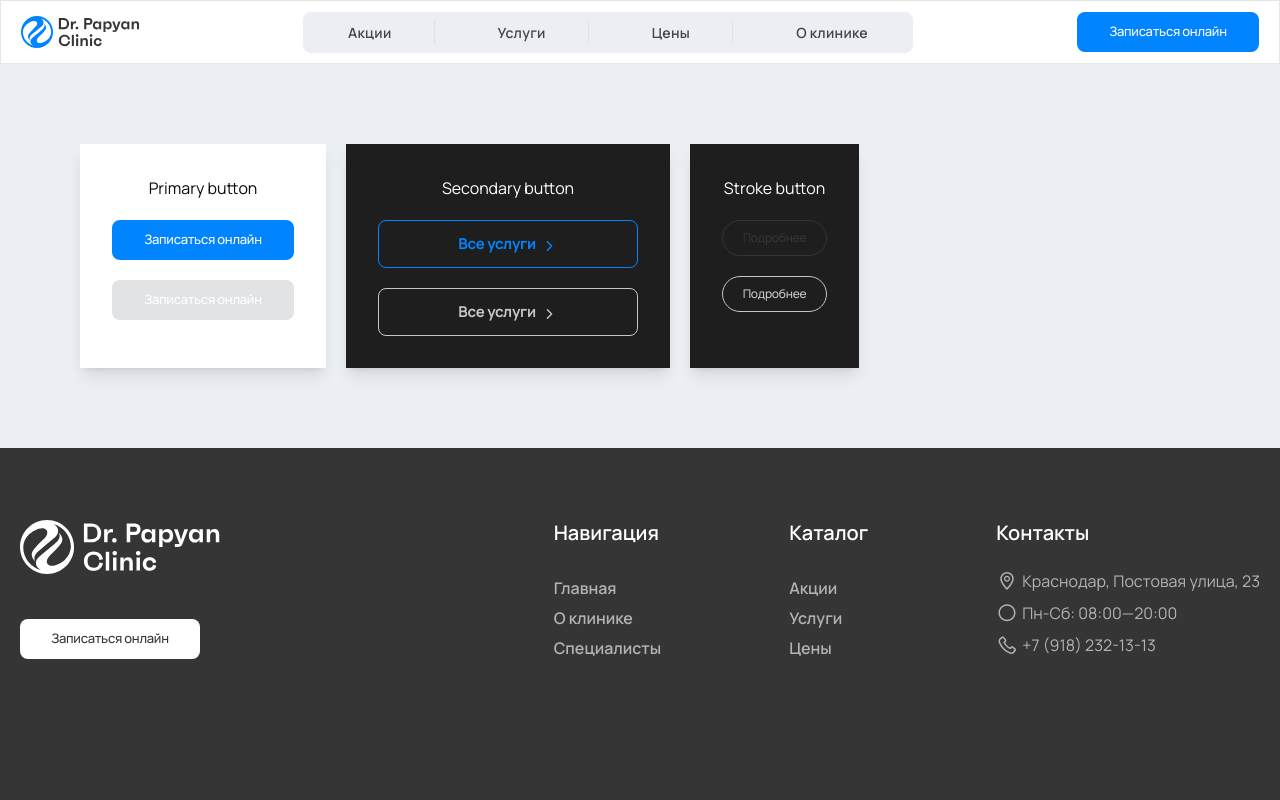
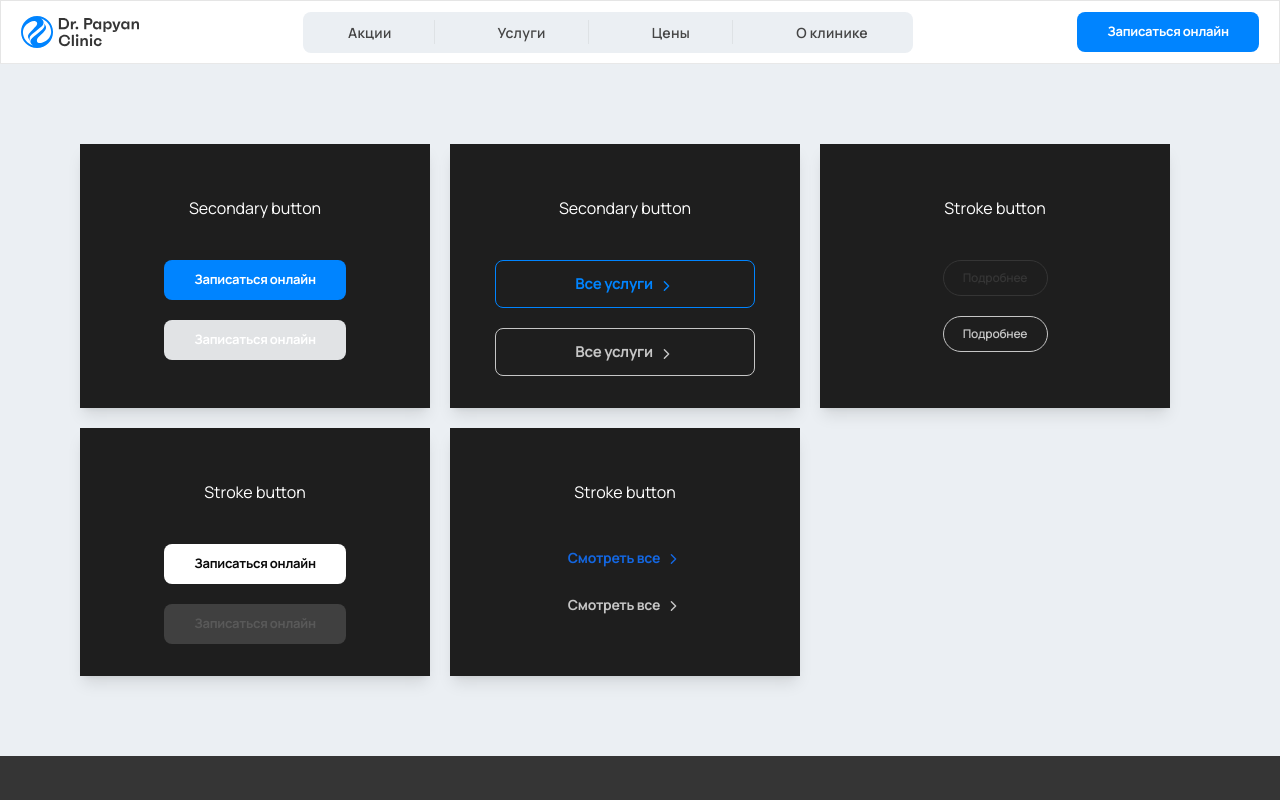
Before and after one commit to Vadim4ick/papyan, a Next.js app: page / in a window 1280 px wide. Shown: the top 800 px of the page. Built offline with nearby package versions, Linux system fonts and the light colour scheme.

Commit message:
UI:Buttons

```diff
--- a/src/app/page.tsx
+++ b/src/app/page.tsx
@@ -3,9 +3,9 @@ import { ChevronRight } from "lucide-react";
 
 export default function Home() {
   return (
-    <div className="h-full flex gap-5 p-20 bg-[#EBEFF3]">
-      <div className="flex flex-col bg-white items-center p-8 gap-5 min-w-fit shadow-lg">
-        <h1>Primary button</h1>
+    <div className="h-full flex flex-wrap gap-5 p-20 bg-[#EBEFF3]">
+      <div className="flex flex-col bg-[#1E1E1E] items-center p-8 gap-5 w-[350px] shadow-lg">
+      <h1 className="text-white py-5">Secondary button</h1>
         <Button variant="default" >
           Записаться онлайн
         </Button>
@@ -14,8 +14,8 @@ export default function Home() {
         </Button>
       </div>
 
-      <div className="flex flex-col bg-[#1E1E1E] items-center p-8 gap-5 min-w-fit shadow-lg">
-        <h1 className="text-white">Secondary button</h1>
+      <div className="flex flex-col bg-[#1E1E1E] items-center p-8 gap-5 w-[350px] shadow-lg">
+        <h1 className="text-white py-5">Secondary button</h1>
         <Button variant="secondary">
           Все услуги <span className="ms-[5px] mt-[3px]"><ChevronRight width={17} /></span>
         </Button>
@@ -24,8 +24,8 @@ export default function Home() {
         </Button>
       </div>
 
-      <div className="flex flex-col bg-[#1E1E1E] items-center p-8 gap-5 min-w-fit shadow-lg">
-        <h1 className="text-white">Stroke button</h1>
+      <div className="flex flex-col bg-[#1E1E1E] items-center p-8 gap-5 w-[350px] shadow-lg">
+        <h1 className="text-white py-5">Stroke button</h1>
         <Button variant="stroke">
           Подробнее
         </Button>
@@ -33,6 +33,26 @@ export default function Home() {
           Подробнее
         </Button>
       </div>
+
+      <div className="flex flex-col bg-[#1E1E1E] items-center p-8 gap-5 w-[350px] shadow-lg">
+        <h1 className="text-white py-5">Stroke button</h1>
+        <Button variant="white">
+          Записаться онлайн
+        </Button>
+        <Button variant="white"  disabled>
+          Записаться онлайн
+        </Button>
+      </div>
+
+      <div className="flex flex-col bg-[#1E1E1E] items-center p-8 gap-5 w-[350px] shadow-lg">
+        <h1 className="text-white py-5">Stroke button</h1>
+        <Button variant="tretiary">
+          Смотреть все
+        </Button>
+        <Button variant="tretiary"  disabled>
+          Смотреть все
+        </Button>
+      </div>
     </div>
   );
 }
--- a/src/components/ui/button.tsx
+++ b/src/components/ui/button.tsx
@@ -3,14 +3,16 @@ import { Slot } from "@radix-ui/react-slot";
 import { cva, type VariantProps } from "class-variance-authority";
 
 import { cn } from "@/shared/lib/utils";
+import { ChevronRight } from "lucide-react";
 
 const buttonVariants = cva(
-  "inline-flex items-center justify-center whitespace-nowrap rounded-[8px] text-[13px] tracking-tight font-medium disabled:pointer-events-none ",
+  "inline-flex items-center justify-center whitespace-nowrap rounded-[8px] text-[14px] tracking-tight font-bold disabled:pointer-events-none ",
   {
     variants: {
       variant: {
         default: `
           h-[40px] w-[182px]
+          text-[13px]
           bg-primary text-primary-foreground
           transition-[font-size,background-color]
           duration-500 ease-out
@@ -21,8 +23,8 @@ const buttonVariants = cva(
         secondary: `
           h-[48px] w-[260px]
           bg-transparent
-          text-primary text-[15px] font-bold
-          border border-primary border-[1px] rounded-[8px]
+          text-primary text-[15px]
+          border border-primary border-[1px]
           transition-all duration-300 ease-out
           hover:opacity-100 hover:bg-primary hover:text-secondary
           active:bg-primary active:opacity-100 active:text-[13px]
@@ -30,23 +32,33 @@ const buttonVariants = cva(
         `,
         stroke: `
           h-[36px] w-[105px]
-          text-[#353535] text-[12px]
+          text-[#353535] text-[12px] font-semibold
           bg-transparent border border-[#353535] rounded-full
           transition-all duration-300 ease-out
           hover:bg-primary hover:text-secondary
           active:delay-[100ms] active:duration-[300ms] active:text-[11px]
           disabled:border-[#C6C6C6] disabled:bg-transparent disabled:text-[#C6C6C6]
         `,
-        outline:
-          "border border-input bg-background hover:bg-accent hover:text-accent-foreground",
-        ghost: "hover:bg-accent hover:text-accent-foreground",
-        link: "text-primary underline-offset-4 hover:underline",
+        white: `
+          h-[40px] w-[182px]
+          text-[13px]
+          bg-[#FFFFFF]
+          transition-all duration-300 ease-out
+          hover:border-[1px] hover:border-[#0084FF] hover:bg-transparent hover:text-primary
+          active:border-[1px] active:border-[#0084FF] active:delay-[100ms] active:text-[12px]
+          disabled:bg-[#404040] disabled:text-[#595959]
+        `,
+        tretiary: `
+          transition-all duration-300 ease-out
+          text-[#1467E1]
+          hover:text-[#0084FF]
+          active:text-[#0084FF]
+          active:transition-[spring]  active:[transition-duration:300ms] active:[transition-timing-function:cubic-bezier(0.17, 0.67, 0.83, 0.67)]
+          disabled:text-[#C6C6C6]
+        `,
       },
       size: {
         default: "",
-        sm: "h-9 rounded-md px-3",
-        lg: "h-11 rounded-md px-8",
-        icon: "h-10 w-10",
       },
     },
     defaultVariants: {
@@ -54,8 +66,7 @@ const buttonVariants = cva(
       size: "default",
     },
   }
-)
-
+);
 
 export interface ButtonProps
   extends React.ButtonHTMLAttributes<HTMLButtonElement>,
@@ -64,14 +75,27 @@ export interface ButtonProps
 }
 
 const Button = React.forwardRef<HTMLButtonElement, ButtonProps>(
-  ({ className, variant, asChild = false, ...props }, ref) => {
+  ({ className, variant, children, asChild = false, ...props }, ref) => {
     const Comp = asChild ? Slot : "button";
     return (
       <Comp
         className={cn(buttonVariants({ variant, className }))}
         ref={ref}
         {...props}
-      />
+      >
+        {variant === "tretiary" ? (
+          <div className="relative flex items-center">
+            <span className="transition-transform duration-300 ease-out hover:-translate-x-1">
+              {children}
+            </span>
+            <span className="ml-[5px] mt-[3px]">
+              <ChevronRight width={17} />
+            </span>
+          </div>
+        ) : (
+          children
+        )}
+      </Comp>
     );
   }
 );
```
